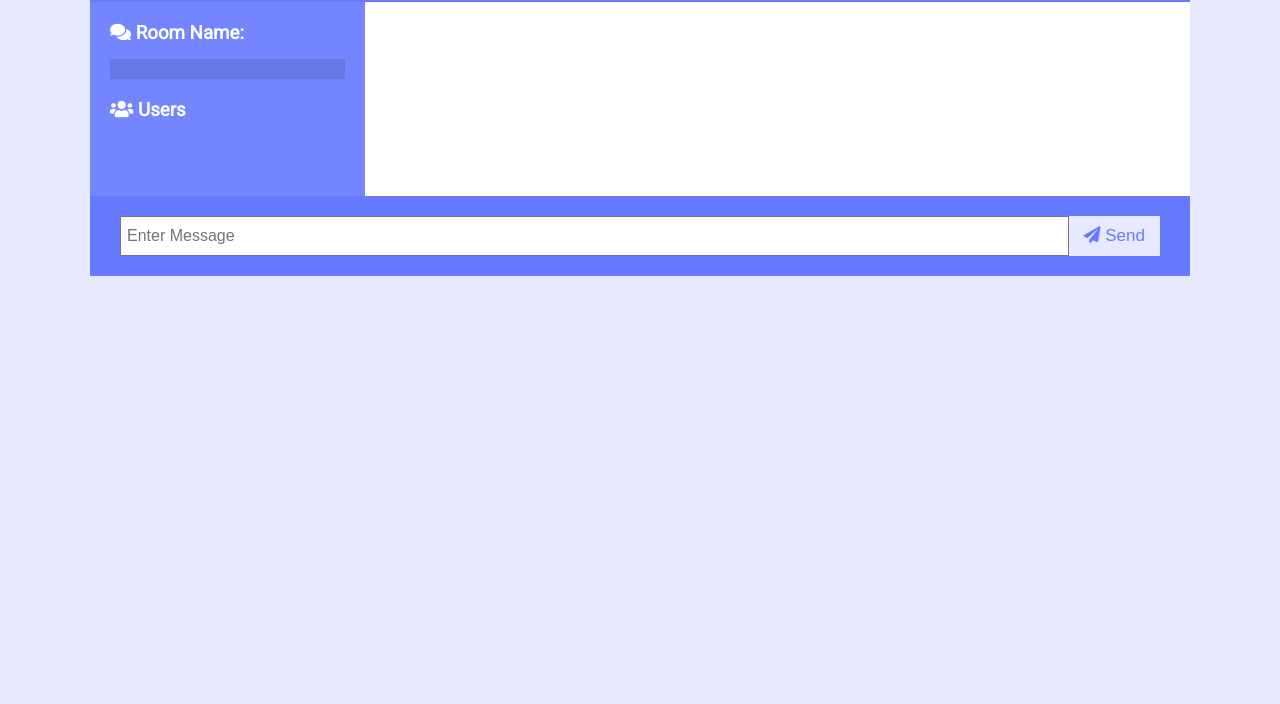
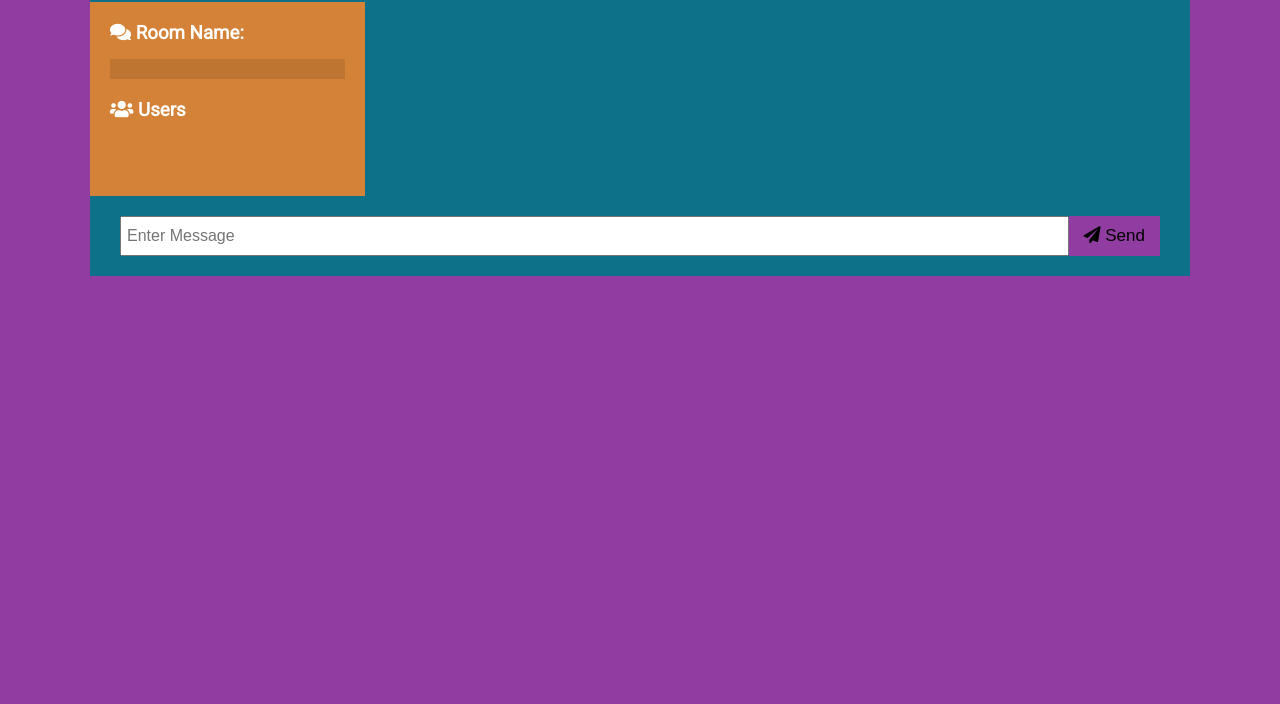
Before and after one commit to NishantRaj29/TextFlow, a website: page public/chat.html in a window 1280 px wide. Shown: the part 96-800 px from the top of the page. Drawn offline with nearby package versions, Linux system fonts and the light colour scheme; no server answers.

Commit message:
all changes

```diff
--- a/public/css/style.css
+++ b/public/css/style.css
@@ -1,10 +1,10 @@
 @import url('https://fonts.googleapis.com/css?family=Roboto&display=swap');
 
 :root {
-	--dark-color-a: #667aff;
-	--dark-color-b: #7386ff;
-	--light-color: #e6e9ff;
-	--success-color: #5cb85c;
+	--dark-color-a: #;
+	--dark-color-b: #d38237;
+	--light-color: #913ca1;
+	--success-color: #627c05;
 	--error-color: #d9534f;
 }
 
@@ -42,7 +42,7 @@ a {
 
 .chat-container {
 	max-width: 1100px;
-	background: #fff;
+	background: rgb(14, 113, 138);
 	margin: 30px auto;
 	overflow: hidden;
 }
@@ -108,7 +108,7 @@ a {
 }
 
 .chat-messages .message .meta span {
-	color: #777;
+	color: rgb(233, 231, 231);
 }
 
 .chat-form-container {
```
Also changed, not shown: README.md (deleted), 1 other file.
